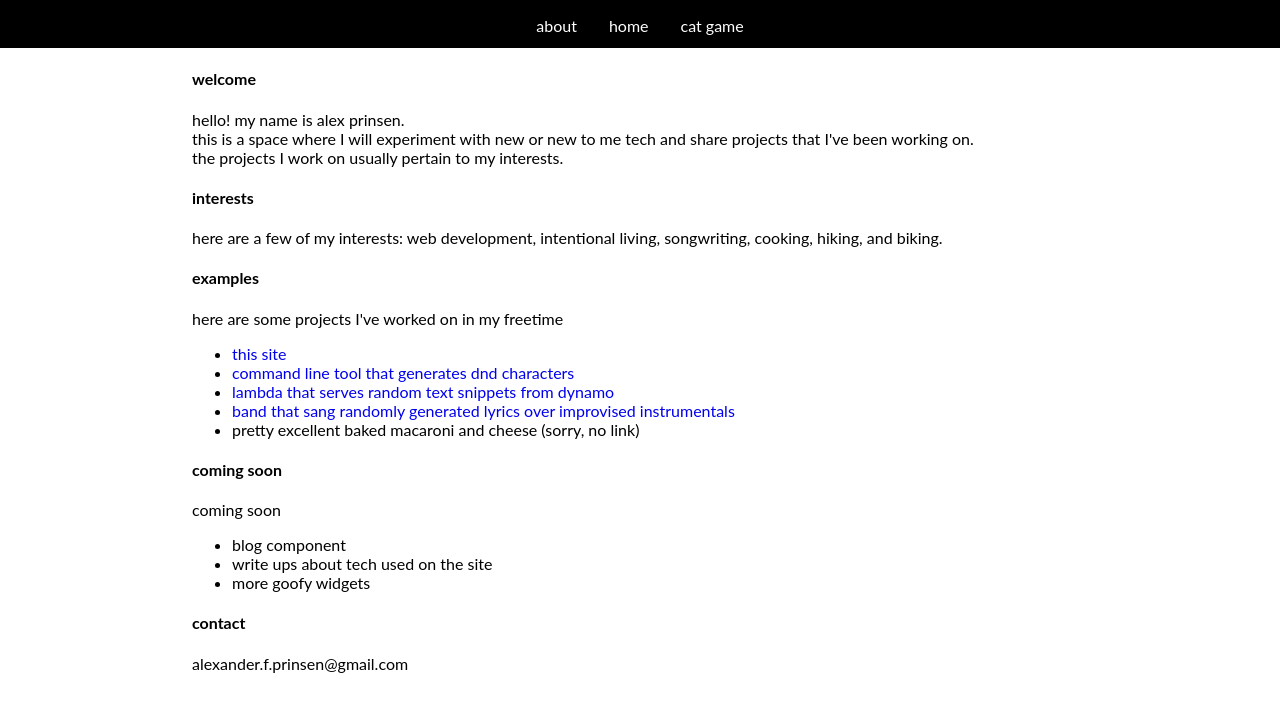
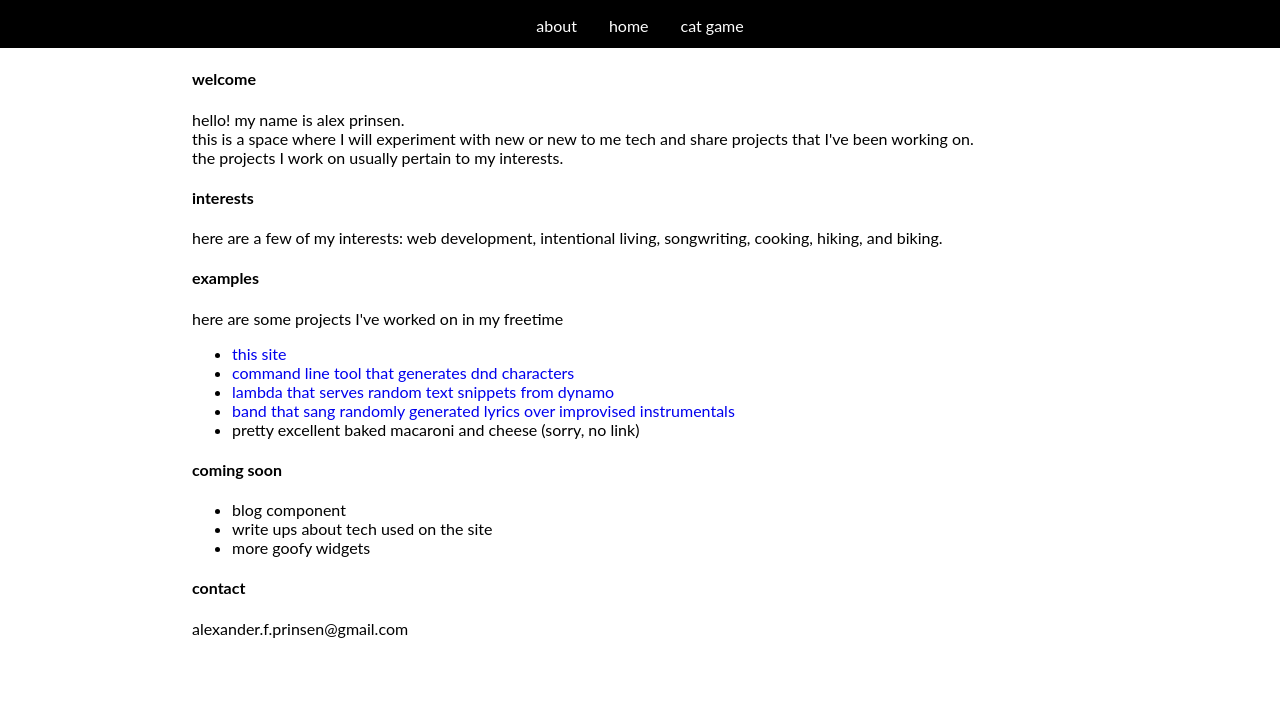
Before and after one commit to animate-object/alex-prinsen-dot-com, a React app: page /#/about in a window 1280 px wide. Shown: the top 712 px of the page. Built offline with nearby package versions, Linux system fonts and the light colour scheme; the HTML template or start-up script is replaced by a standard one.

Commit message:
more static content cleanup

```diff
--- a/src/about/about.jsx
+++ b/src/about/about.jsx
@@ -53,9 +53,6 @@ export default class About extends React.Component {
                         }
                     </ul>
                     <h4>coming soon</h4>
-                    <p>
-                        coming soon
-                    </p>
                     <ul>
                         <li>blog component</li>
                         <li>write ups about tech used on the site</li>
```
